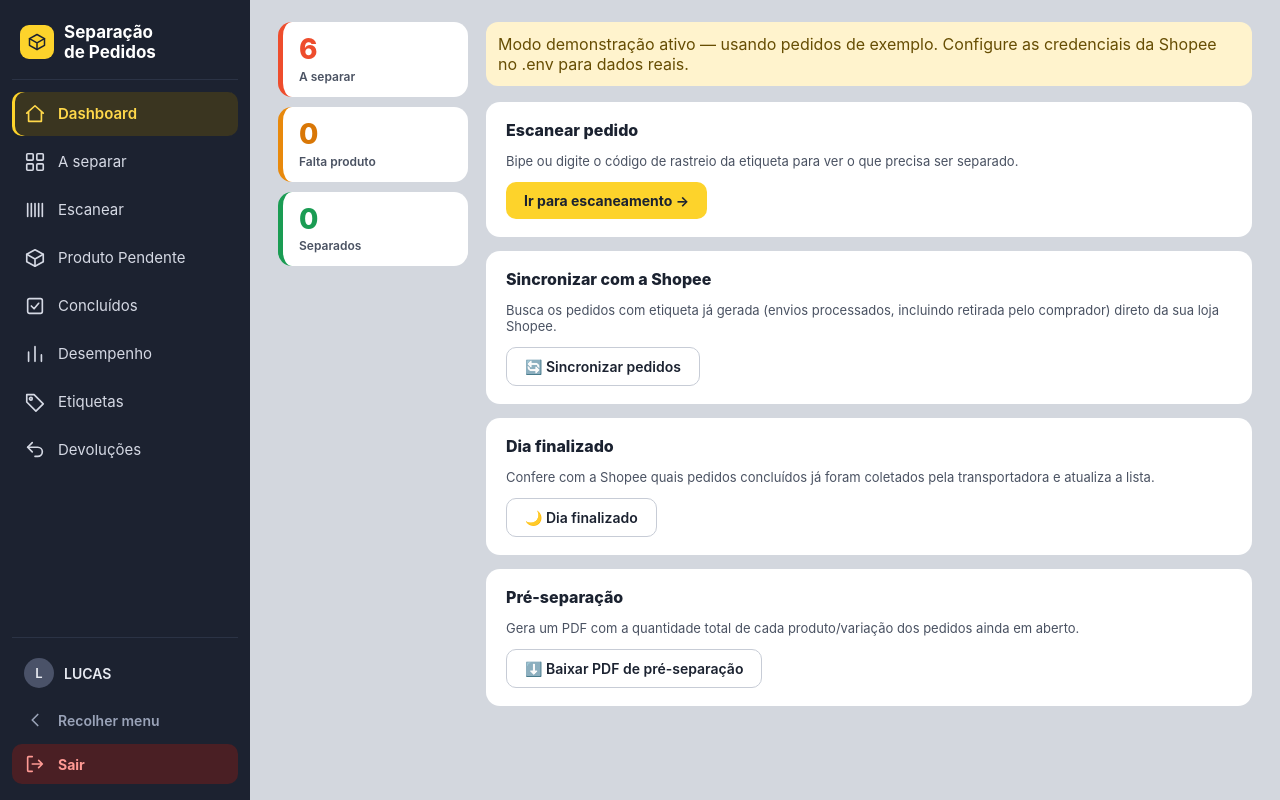
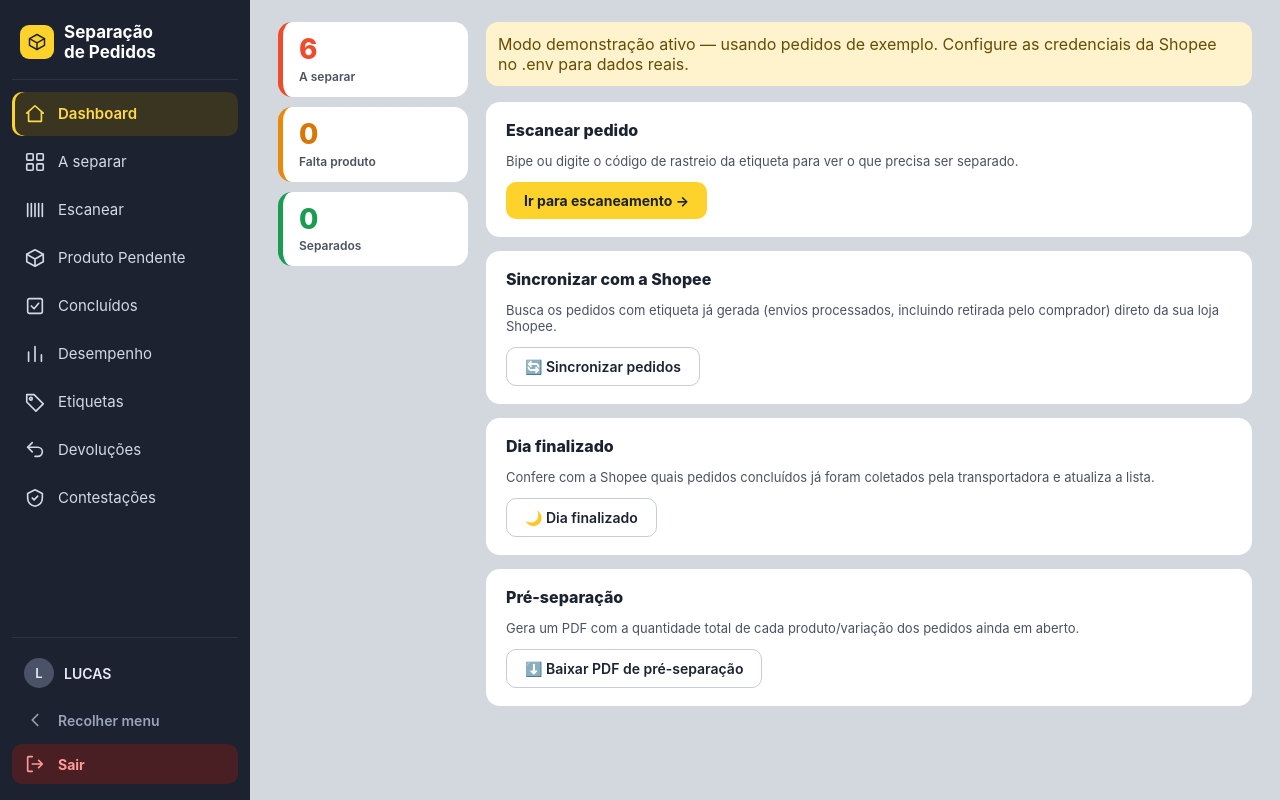
Before and after one commit to Lucasgomesdss/shopee-dashboard, a Flask app: page / in a window 1280 px wide. Run offline with Flask 3, Linux system fonts and the light colour scheme; the visitor is signed in with stand-in values (Sample User, id 1); data comes from the database, SQL or seed files in the repository; data that the repository does not hold is empty.

Commit message:
Contestações no menu (base.html)

```diff
--- a/templates/base.html
+++ b/templates/base.html
@@ -21,7 +21,7 @@
     <a href="{{ url_for('completed_tab') }}"{% if request.endpoint == 'completed_tab' %} class="on"{% endif %}><svg class="v2-ic" viewBox="0 0 24 24" fill="none" stroke="currentColor" stroke-width="1.8" stroke-linecap="round" stroke-linejoin="round" aria-hidden="true"><rect x="4" y="4" width="16" height="16" rx="2"/><path d="M8 12l3 3 5-6"/></svg><span class="v2-txt">Concluídos</span></a>
     <a href="{{ url_for('desempenho.painel') }}"{% if request.endpoint == 'desempenho.painel' %} class="on"{% endif %}><svg class="v2-ic" viewBox="0 0 24 24" fill="none" stroke="currentColor" stroke-width="1.8" stroke-linecap="round" stroke-linejoin="round" aria-hidden="true"><path d="M5 20V10M12 20V4M19 20v-7"/></svg><span class="v2-txt">Desempenho</span></a>
     <a href="{{ url_for('lotes.painel') }}"{% if request.endpoint == 'lotes.painel' %} class="on"{% endif %}><svg class="v2-ic" viewBox="0 0 24 24" fill="none" stroke="currentColor" stroke-width="1.8" stroke-linecap="round" stroke-linejoin="round" aria-hidden="true"><path d="M3 12V4h8l10 10-8 8z"/><circle cx="7.5" cy="8.5" r="1.5"/></svg><span class="v2-txt">Etiquetas</span></a>
-    {% if employee_name in ('JULIANA', 'LUCAS') %}<a href="{{ url_for('devolucoes.painel') }}"{% if request.endpoint == 'devolucoes.painel' %} class="on"{% endif %}><svg class="v2-ic" viewBox="0 0 24 24" fill="none" stroke="currentColor" stroke-width="1.8" stroke-linecap="round" stroke-linejoin="round" aria-hidden="true"><path d="M9 14L4 9l5-5"/><path d="M4 9h11a5 5 0 0 1 0 10h-3"/></svg><span class="v2-txt">Devoluções</span></a>{% endif %}
+    {% if employee_name in ('JULIANA', 'LUCAS') %}<a href="{{ url_for('devolucoes.painel') }}"{% if request.endpoint == 'devolucoes.painel' %} class="on"{% endif %}><svg class="v2-ic" viewBox="0 0 24 24" fill="none" stroke="currentColor" stroke-width="1.8" stroke-linecap="round" stroke-linejoin="round" aria-hidden="true"><path d="M9 14L4 9l5-5"/><path d="M4 9h11a5 5 0 0 1 0 10h-3"/></svg><span class="v2-txt">Devoluções</span></a><a href="{{ url_for('contestacoes.painel') }}"{% if request.endpoint == 'contestacoes.painel' %} class="on"{% endif %}><svg class="v2-ic" viewBox="0 0 24 24" fill="none" stroke="currentColor" stroke-width="1.8" stroke-linecap="round" stroke-linejoin="round" aria-hidden="true"><path d="M12 3l8 4v5c0 5-3.5 8-8 9-4.5-1-8-4-8-9V7z"/><path d="M9 12l2 2 4-4"/></svg><span class="v2-txt">Contestações</span></a>{% endif %}
   </nav>
   <div class="v2-foot">
     {% if employee_name %}<div class="v2-user"><span class="v2-av">{{ employee_name[:1] }}</span><span class="v2-txt">{{ employee_name }}</span></div>{% endif %}
```
